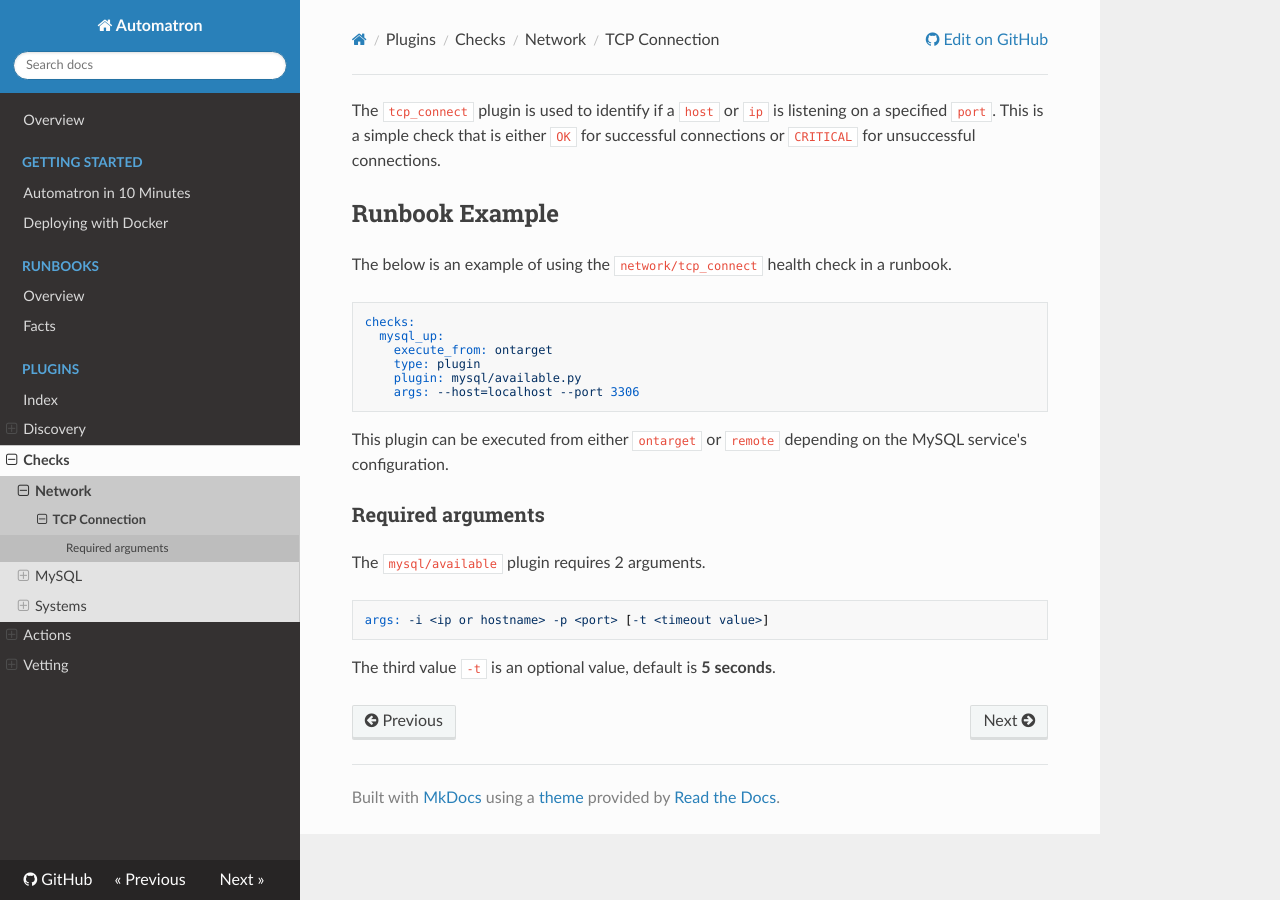
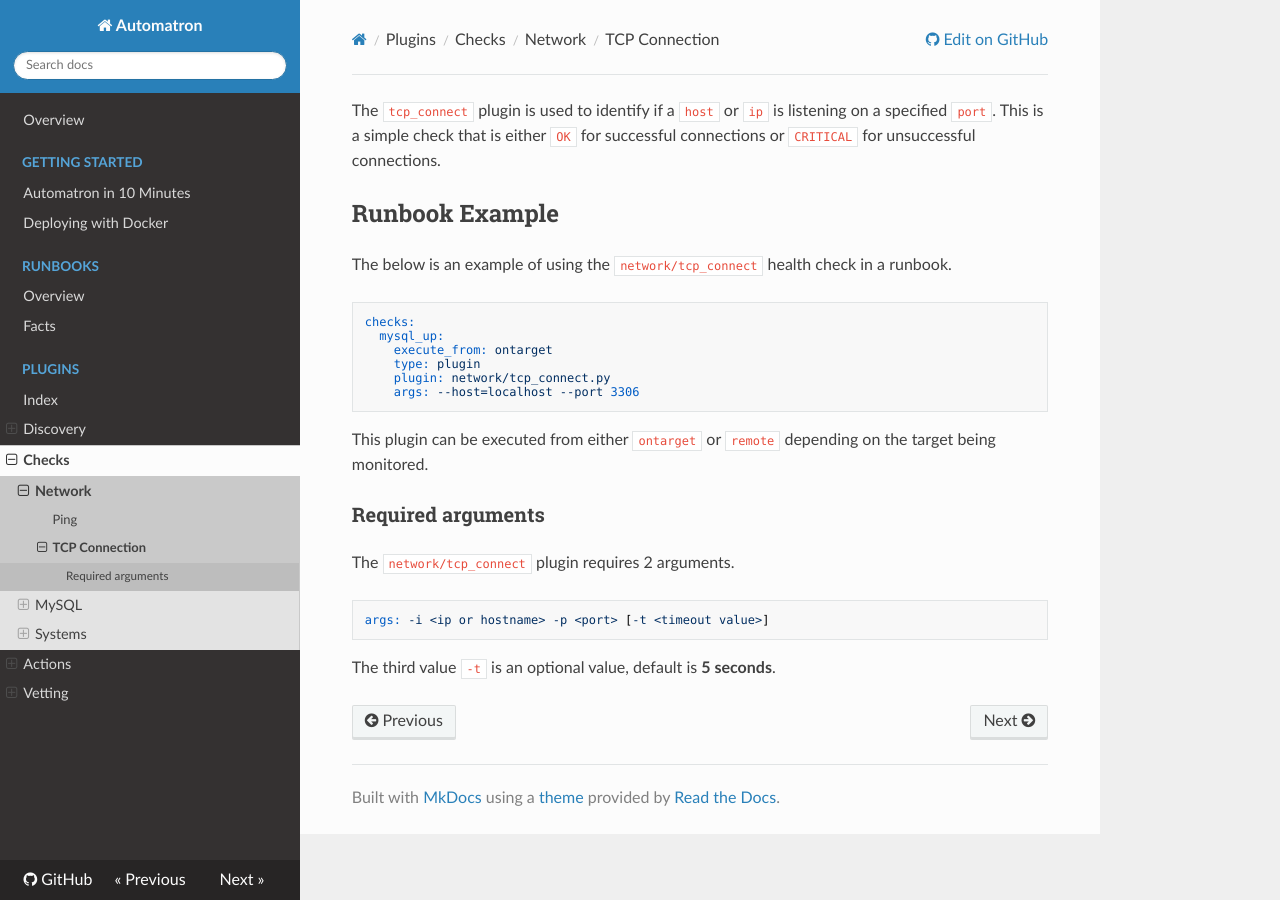
Before and after one commit to madflojo/automatron, an MkDocs documentation site: the page built from docs/plugins/checks/network/tcp_connect.md, in a window 1280 px wide. Built offline with MkDocs 1.6.1, drawn with Linux system fonts in a browser that asks for light colours; nearby versions of some CDN libraries; old or Windows-style settings are respelled for this version of MkDocs.

Commit message:
Adding remote host ping plugin

````diff
--- a/docs/plugins/checks/network/tcp_connect.md
+++ b/docs/plugins/checks/network/tcp_connect.md
@@ -9,15 +9,15 @@
   mysql_up:
     execute_from: ontarget
     type: plugin
-    plugin: mysql/available.py
+    plugin: network/tcp_connect.py
     args: --host=localhost --port 3306
 ```
 
-This plugin can be executed from either `ontarget` or `remote` depending on the MySQL service's configuration.
+This plugin can be executed from either `ontarget` or `remote` depending on the target being monitored.
 
 ### Required arguments
 
-The `mysql/available` plugin requires 2 arguments.
+The `network/tcp_connect` plugin requires 2 arguments.
 
 ```yaml
 args: -i <ip or hostname> -p <port> [-t <timeout value>]
--- a/mkdocs.yml
+++ b/mkdocs.yml
@@ -22,6 +22,7 @@
       - Digital Ocean: plugins/discovery/digitalocean.md
     - Checks:
       - Network:
+        - Ping: plugins/checks/network/ping.md
         - TCP Connection: plugins/checks/network/tcp_connect.md
       - MySQL:
         - Available: plugins/checks/mysql/available.md
````
Also changed, not shown: docs/plugins/checks/network/ping.md (added, +26 -0 lines), 1 other file.
